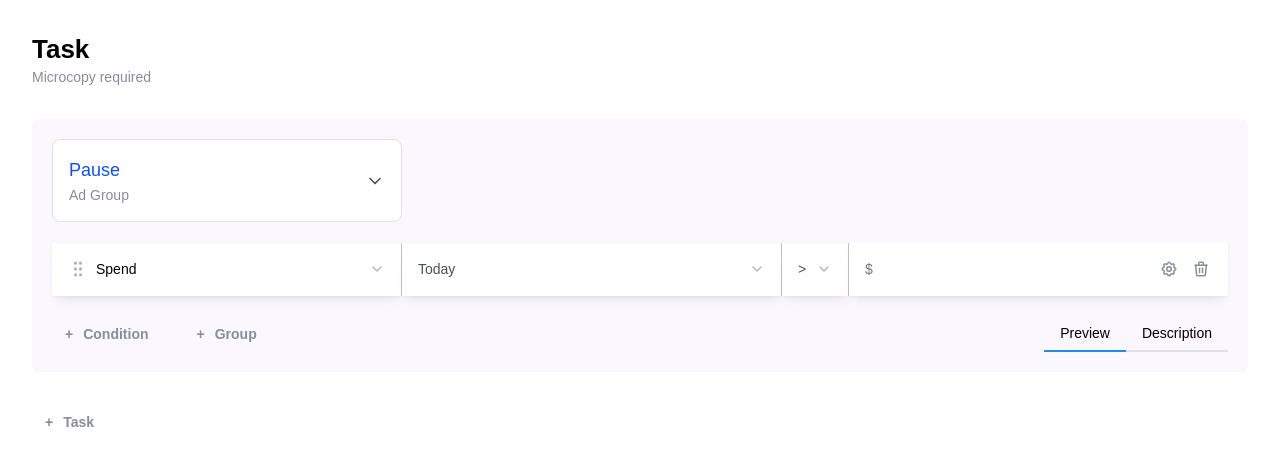
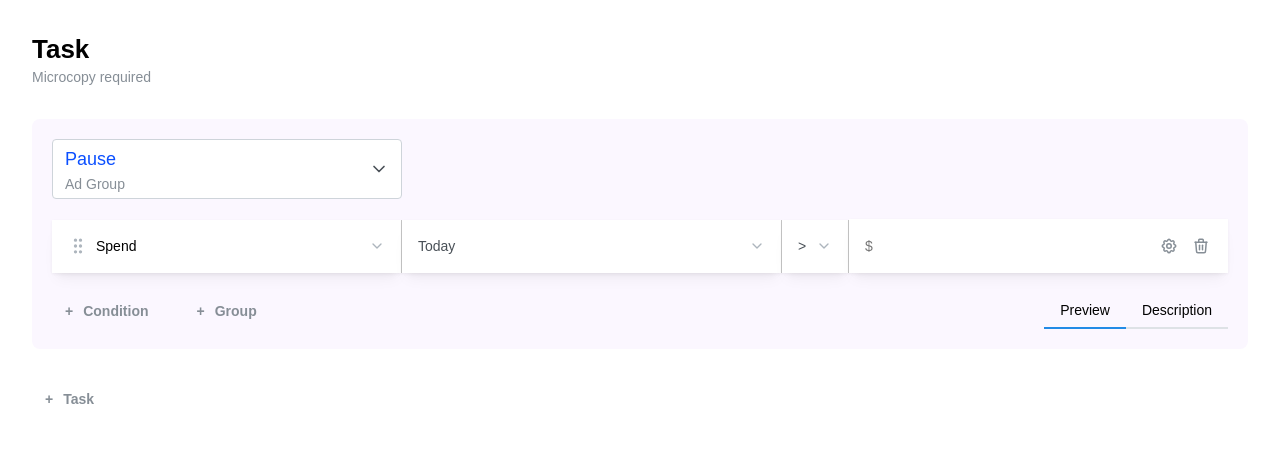
Before and after one commit to adeleke5140/tasks-automation-rule, a React (Vite) app: page / in a window 1280 px wide. Shown: the top 466 px of the page. Built offline with nearby package versions, Linux system fonts and the light colour scheme.

Commit message:
fix: make combobox more accesible

```diff
--- a/src/components/task.tsx
+++ b/src/components/task.tsx
@@ -1,7 +1,8 @@
-import { Box, Combobox, Group, Paper, Text, useCombobox } from '@mantine/core'
+import { Box, Combobox, Group, InputBase, Text, useCombobox } from '@mantine/core'
 import { IconChevronDown } from '@tabler/icons-react'
+import { useState } from 'react'
 import type { TypeTask as TypeTaskType } from '../types/client'
-import { useState } from 'react'
+import styles from './task.module.css'
 
 type Action = TypeTaskType['action']
 
@@ -45,10 +46,20 @@ export const Task = () => {
       }}
     >
       <Combobox.Target>
-        <Paper
-          p="md"
-          withBorder
-          radius="md"
+        <InputBase
+          component="button"
+          type="button"
+          pointer
+          styles={{
+            wrapper: {
+              width: '350px',
+              cursor: 'pointer',
+              height: '60px',
+            },
+            input: {
+              height: '60px',
+            },
+          }}
           style={{ width: 350, cursor: 'pointer' }}
           onClick={() => combobox.toggleDropdown()}
         >
@@ -63,7 +74,7 @@ export const Task = () => {
             </Box>
             <IconChevronDown size={20} color="var(--mantine-color-gray-7)" />
           </Group>
-        </Paper>
+        </InputBase>
       </Combobox.Target>
 
       <Combobox.Dropdown>
```
